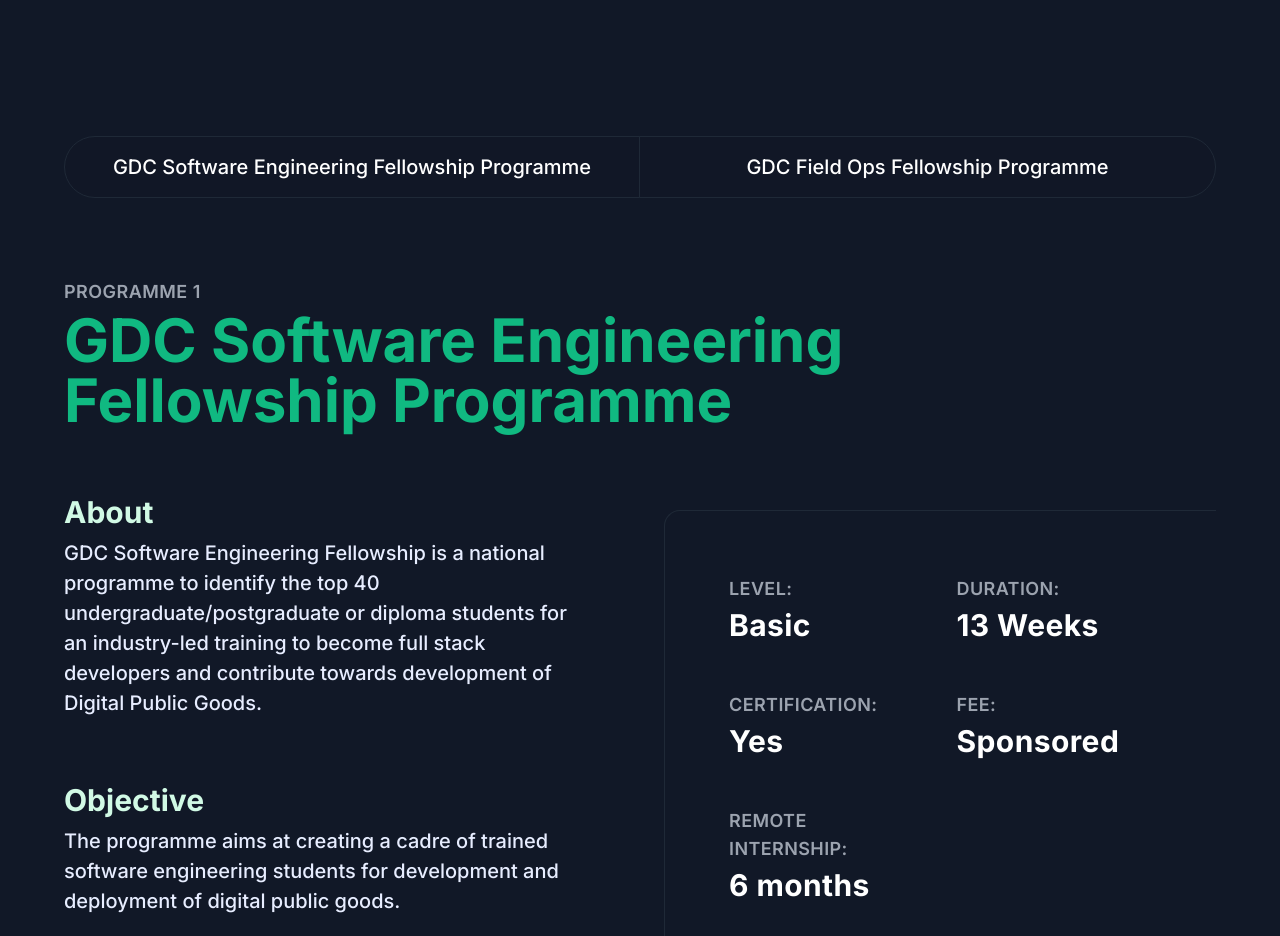
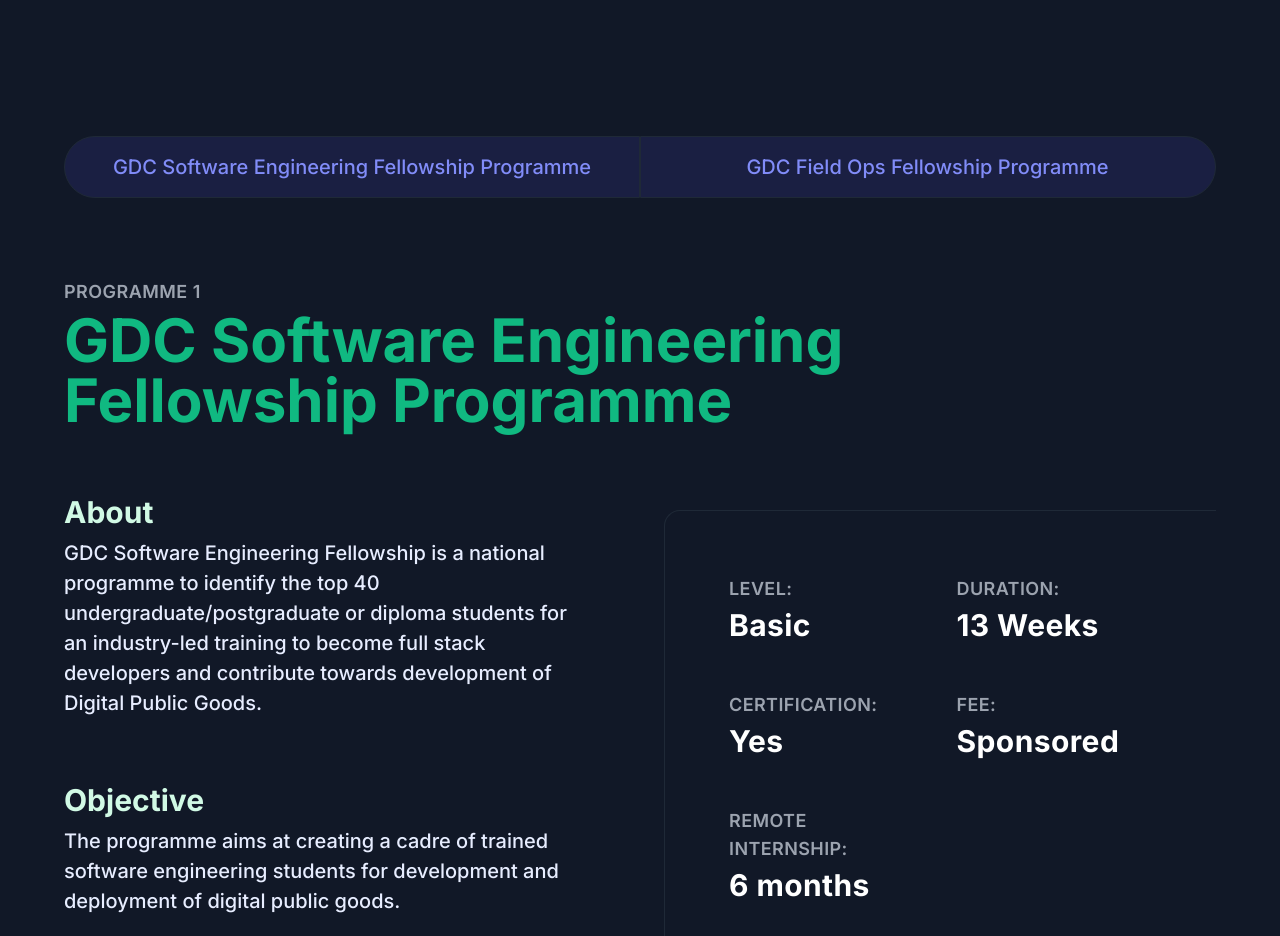
Before and after one commit to pupilfirst/gccc, a Next.js app: page / in a window 1280 px wide. Shown: the part 7980-8916 px from the top of the page. Built offline with nearby package versions, Linux system fonts and the light colour scheme.

Commit message:
Update active tab styling for programmes section

```diff
--- a/pages/index.js
+++ b/pages/index.js
@@ -49,13 +49,13 @@
           const id = entry.target.getAttribute("id");
           if (entry.isIntersecting) {
             document
-              .querySelector(`.home__programme-nav-item a[href="#${id}"]`)
-              .parentElement.classList.add("home__programme-nav-item--active");
+              .querySelector(`.home-programme__nav-item a[href="#${id}"]`)
+              .parentElement.classList.add("home-programme__nav-item--active");
           } else {
             document
-              .querySelector(`.home__programme-nav-item a[href="#${id}"]`)
+              .querySelector(`.home-programme__nav-item a[href="#${id}"]`)
               .parentElement.classList.remove(
-                "home__programme-nav-item--active"
+                "home-programme__nav-item--active"
               );
           }
         });
@@ -591,11 +591,8 @@
         <div className="relative">
           <div className="sticky top-0 bg-gray-900 text-white z-10 mt-12">
             <div className="grid grid-cols-2 rounded-full max-w-6xl 2xl:max-w-7xl mx-auto">
-              <div className="home__programme-nav-item col-span-1 text-center programme-link relative z-0 ">
-                <a
-                  className="block p-4 rounded-l-full border border-gray-800 bg-gray-900 hover:bg-indigo-900 hover:bg-opacity-30 focus:bg-indigo-900 active:bg-indigo-900 focus:text-indigo-300 text-sm md:text-lg lg:text-xl font-medium bg-opacity-20 focus:z-10 focus:outline-none focus:ring-1 focus:ring-indigo-500 focus:border-indigo-500"
-                  href="#programme-1"
-                >
+              <div className="home-programme__nav-item rounded-l-full col-span-1 text-center relative z-0 ">
+                <a className="block p-4 rounded-l-full " href="#programme-1">
                   <span className="block text-xs lg:hidden uppercase">
                     Programme 1
                   </span>
@@ -604,9 +601,9 @@
                   </span>
                 </a>
               </div>
-              <div className="home__programme-nav-item col-span-1 text-center programme-link ">
+              <div className="home-programme__nav-item rounded-r-full col-span-1 text-center ">
                 <a
-                  className="block p-4 -ml-px rounded-r-full border border-gray-800  bg-gray-900 hover:bg-indigo-900 hover:bg-opacity-30 focus:bg-indigo-900 active:bg-indigo-900 focus:text-indigo-300 text-sm md:text-lg lg:text-xl font-medium bg-opacity-20 focus:z-10 focus:outline-none focus:ring-1 focus:ring-indigo-500 focus:border-indigo-500"
+                  className="block p-4 -ml-px rounded-r-full "
                   href="#programme-2"
                 >
                   <span className="block text-xs lg:hidden uppercase">
--- a/styles/tailwind.css
+++ b/styles/tailwind.css
@@ -76,3 +76,9 @@
 .heading-with-leftborder {
   @apply relative;
 }
+.home-programme__nav-item {
+  @apply text-gray-400 border border-gray-800 bg-gray-900 hover:bg-indigo-900 hover:bg-opacity-30 focus:bg-indigo-900 active:bg-indigo-900 focus:text-indigo-300 text-sm md:text-lg lg:text-xl font-medium bg-opacity-20 focus:z-10 focus:outline-none focus:ring-1 focus:ring-indigo-500 focus:border-indigo-500;
+}
+.home-programme__nav-item--active {
+  @apply bg-indigo-900 bg-opacity-30 text-indigo-400 z-10;
+}
```
